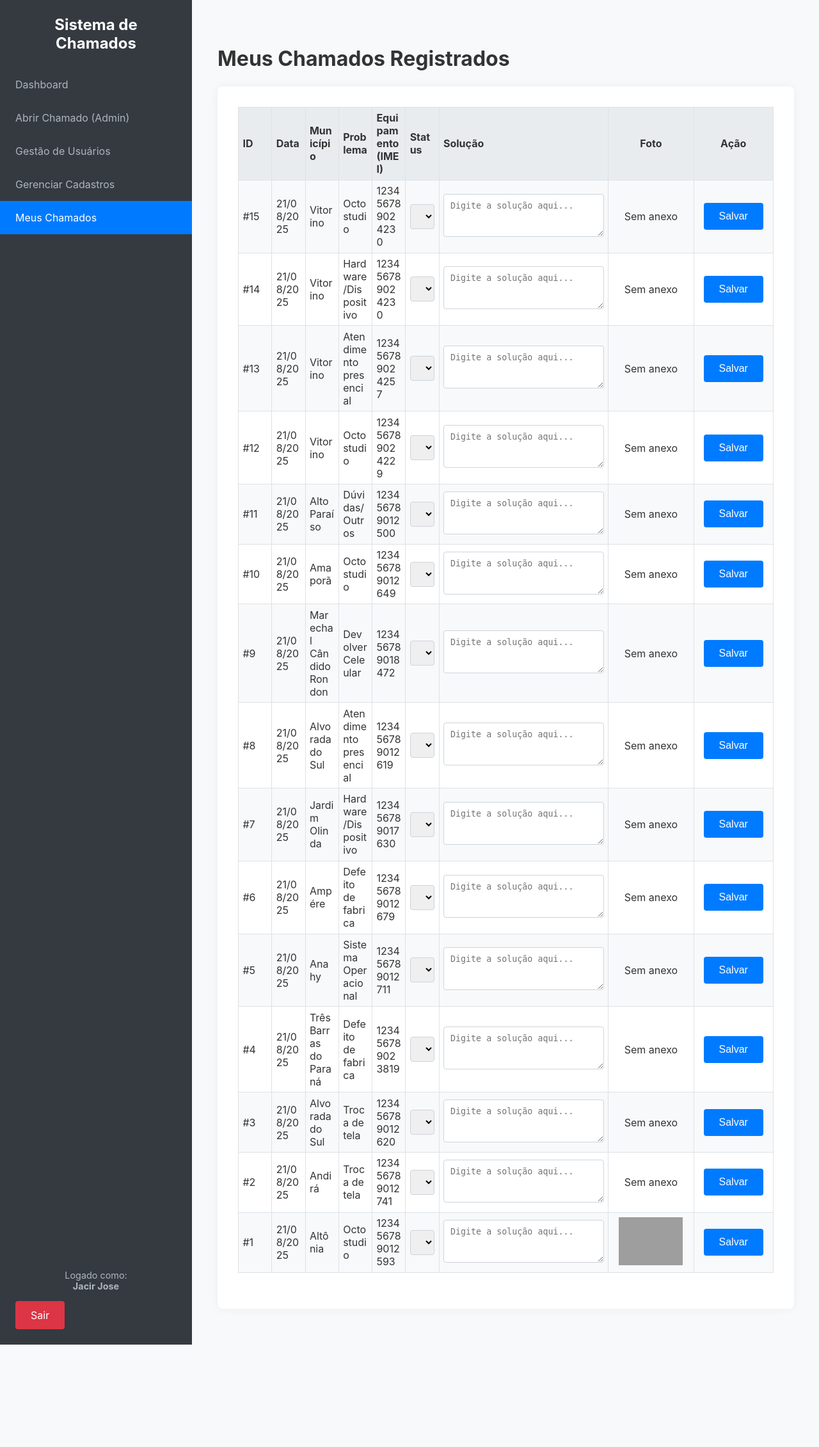
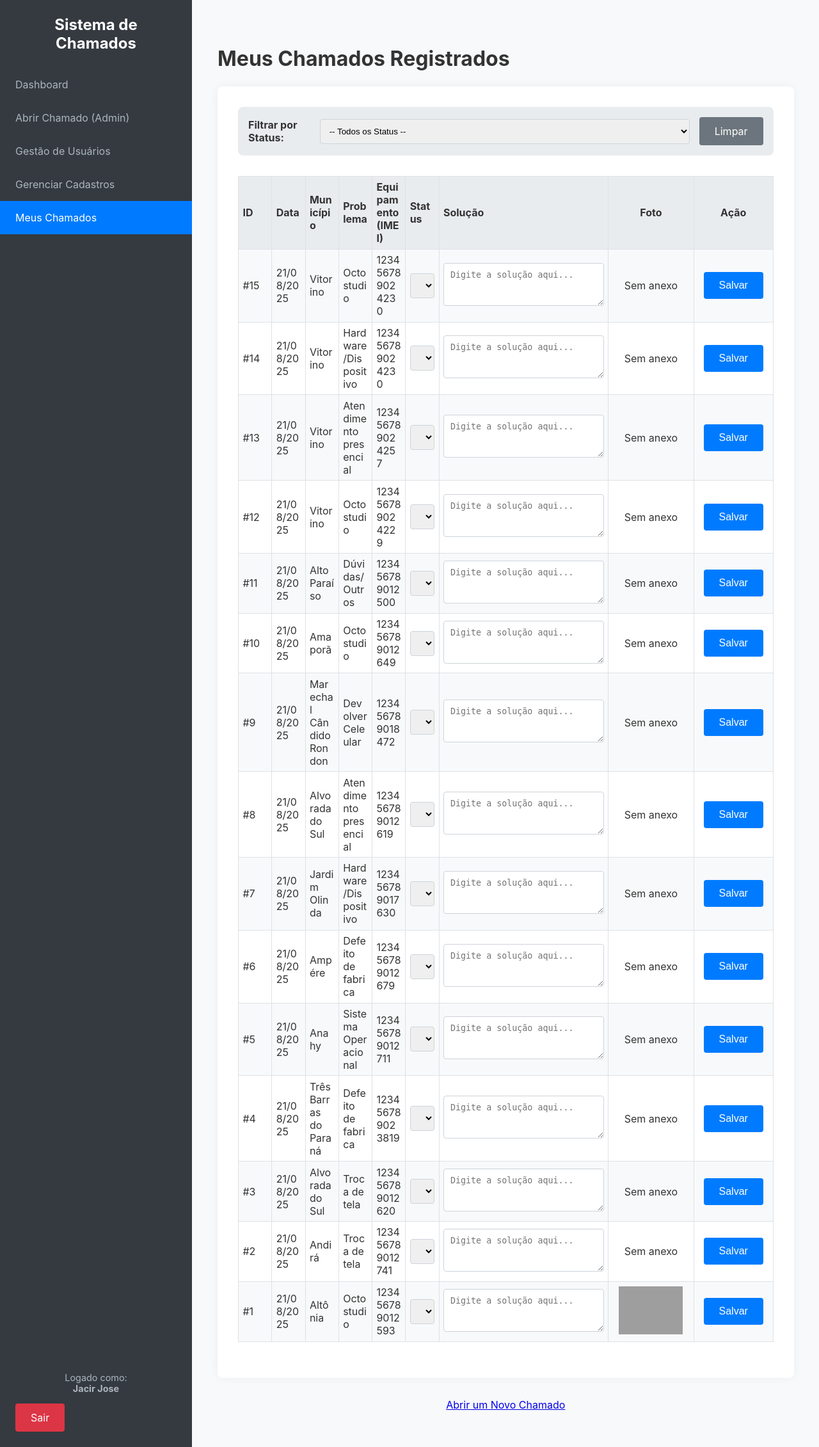
Before and after one commit to jacirjl/chamados, a Flask app: page /meus_chamados in a window 1280 px wide. Shown: the whole page at 64% size. Before the commit the page ends 2101 px from the top, so only its background shows below. Run offline with Flask 3, Linux system fonts and the light colour scheme; a user stored in the database is signed in; data comes from the database, SQL or seed files in the repository; both versions use the stored data as it was after the commit; grey boxes are pictures that could not be loaded.

Commit message:
V.21/08/2025 16:50 com atribuição de chamados aoos admin

```diff
--- a/app.py
+++ b/app.py
@@ -1,4 +1,4 @@
-# app.py (sem alterações)
+# app.py
 
 import os
 import sqlite3
@@ -171,10 +171,7 @@
     tipo_problema_id = request.form.get('tipoProblema')
     observacoes = request.form.get('observacoes')
 
-    if g.user['is_admin']:
-        municipio_chamado = request.form.get('municipio_selecionado')
-    else:
-        municipio_chamado = g.user['municipio']
+    municipio_chamado = request.form.get('municipio_selecionado') if g.user['is_admin'] else g.user['municipio']
 
     if not all([imei, tipo_problema_id, observacoes, municipio_chamado]):
         flash('Todos os campos do chamado são obrigatórios.', 'danger')
@@ -209,6 +206,9 @@
     db = get_db()
     status_options = db.execute('SELECT * FROM status ORDER BY id').fetchall()
 
+    # Pega o filtro da URL, se existir (ex: /meus_chamados?status=2)
+    status_filter_id = request.args.get('status', None, type=int)
+
     query = """
         SELECT c.id, c.timestamp, c.municipio, c.smartphone_imei, c.observacoes, c.foto, c.solucao, c.status_id,
                s.nome as status_nome,
@@ -218,17 +218,31 @@
         JOIN tipos_problema tp ON c.tipo_problema_id = tp.id
     """
 
-    if g.user['is_admin']:
-        query += " ORDER BY c.timestamp DESC"
-        params = []
-    else:
-        query += " WHERE c.solicitante_email = ? ORDER BY c.timestamp DESC"
-        params = [g.user['email']]
+    params = []
+    conditions = []
 
-    todos_chamados = db.execute(query, params).fetchall()
+    # Adiciona filtro por usuário (se não for admin)
+    if not g.user['is_admin']:
+        conditions.append("c.solicitante_email = ?")
+        params.append(g.user['email'])
+
+    # Adiciona filtro por status (se selecionado na URL)
+    if status_filter_id:
+        conditions.append("c.status_id = ?")
+        params.append(status_filter_id)
+
+    # Constrói a cláusula WHERE se houver condições
+    if conditions:
+        query += " WHERE " + " AND ".join(conditions)
+
+    query += " ORDER BY c.timestamp DESC"
+
+    todos_chamados = db.execute(query, tuple(params)).fetchall()
     db.close()
 
-    return render_template('meus_chamados.html', chamados=todos_chamados, status_options=status_options)
+    # Passa o filtro de volta para o template para que ele possa manter o dropdown selecionado
+    return render_template('meus_chamados.html', chamados=todos_chamados, status_options=status_options,
+                           status_filter_id=status_filter_id)
 
 
 @app.route('/uploads/<path:filename>')
@@ -250,6 +264,8 @@
     flash(f'Chamado #{chamado_id} atualizado com sucesso!', 'success')
     return redirect(url_for('meus_chamados'))
 
+
+# --- ROTAS DO PAINEL DE ADMINISTRAÇÃO ---
 @app.route('/dashboard')
 @login_required
 @admin_required
@@ -280,10 +296,12 @@
         ORDER BY c.timestamp DESC LIMIT 5
     """).fetchall()
     db.close()
-    return render_template('dashboard.html', kpis=kpis,
-                           status_labels=status_labels, status_values=status_values,
-                           tipo_labels=tipo_labels, tipo_values=tipo_values,
-                           ultimos_chamados=ultimos_chamados)
+    return render_template(
+        'dashboard.html', kpis=kpis,
+        status_labels=status_labels, status_values=status_values,
+        tipo_labels=tipo_labels, tipo_values=tipo_values,
+        ultimos_chamados=ultimos_chamados
+    )
 
 
 @app.route('/admin/')
--- a/static/style.css
+++ b/static/style.css
@@ -167,7 +167,6 @@
     white-space: nowrap;
 }
 
-
 .col-solucao { width: 30%; }
 .col-foto { width: 120px; text-align: center; }
 .col-acao { width: 110px; text-align: center; }
@@ -221,11 +220,12 @@
     margin-bottom: 0;
     color: #343a40;
 }
-.card.card-open p, .card h3:contains('Aberto') + p { color: #dc3545; }
-.card.card-progress p, .card h3:contains('Em Andamento') + p { color: #007bff; }
-.card.card-waiting p, .card h3:contains('Aguardando Peça') + p { color: #ffc107; }
-.card.card-closed p, .card h3:contains('Finalizado') + p { color: #28a745; }
-.card.card-canceled p, .card h3:contains('Cancelado') + p { color: #6c757d; }
+/* Cores para os cartões */
+.card.card-open p, .card h3[class*="aberto"] + p { color: #dc3545; }
+.card.card-progress p, .card h3[class*="em-andamento"] + p { color: #007bff; }
+.card.card-waiting p, .card h3[class*="aguardando"] + p { color: #ffc107; }
+.card.card-closed p, .card h3[class*="finalizado"] + p { color: #28a745; }
+.card.card-canceled p, .card h3[class*="cancelado"] + p { color: #6c757d; }
 .card.card-users p { color: #17a2b8; }
 
 
@@ -271,3 +271,20 @@
 @media (max-width: 992px) {
     .management-grid { grid-template-columns: 1fr; }
 }
+
+/* Estilos para o formulário de filtro */
+.filter-form {
+    background-color: #e9ecef;
+    padding: 1em;
+    border-radius: 8px;
+    margin-bottom: 2em;
+    display: flex;
+    align-items: center;
+    gap: 15px;
+}
+.filter-form label {
+    margin-bottom: 0;
+}
+.filter-form select {
+    min-width: 200px;
+}
--- a/templates/meus_chamados.html
+++ b/templates/meus_chamados.html
@@ -8,6 +8,27 @@
 </div>
 
 <div class="chamados-container">
+    {% with messages = get_flashed_messages(with_categories=true) %}
+        {% if messages %}
+            {% for category, message in messages %}
+                <div class="alert alert-{{ category }}">{{ message }}</div>
+            {% endfor %}
+        {% endif %}
+    {% endwith %}
+
+    <form method="get" class="filter-form">
+        <label for="status">Filtrar por Status:</label>
+        <select name="status" id="status" onchange="this.form.submit()">
+            <option value="">-- Todos os Status --</option>
+            {% for option in status_options %}
+                <option value="{{ option.id }}" {% if option.id == status_filter_id %}selected{% endif %}>
+                    {{ option.nome }}
+                </option>
+            {% endfor %}
+        </select>
+        <a href="{{ url_for('meus_chamados') }}" class="button-link" style="background-color: #6c757d;">Limpar</a>
+    </form>
+
     {% if chamados %}
         <table>
             <thead>
@@ -62,7 +83,11 @@
             </tbody>
         </table>
     {% else %}
-        <p>Você ainda não registrou nenhum chamado.</p>
+        <p style="text-align: center; margin-top: 1em;">Nenhum chamado encontrado com os filtros selecionados.</p>
     {% endif %}
 </div>
+
+<div style="text-align: center; margin-top: 2em;">
+    <a href="{{ url_for('index') }}" class="back-button">Abrir um Novo Chamado</a>
+</div>
 {% endblock %}
```
Also changed, not shown: instance/chamados.db.
